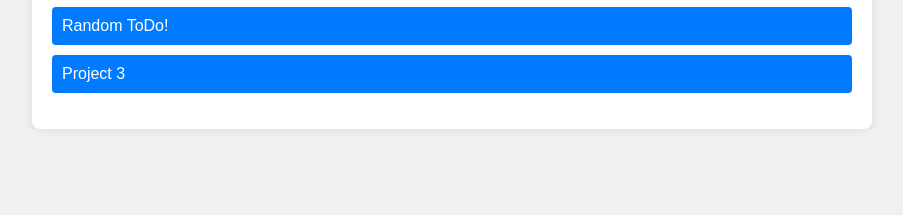
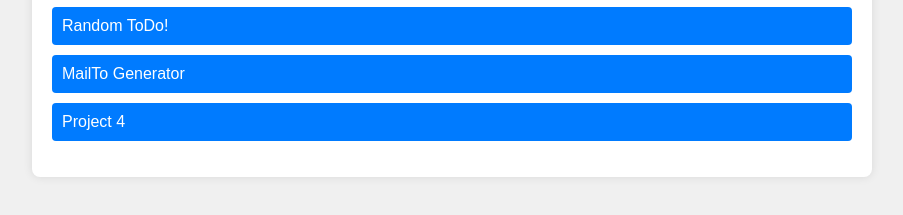
Before and after one commit to Chandramouli001/small-project, a plain HTML site: page index.html in a window 1280 px wide. Shown: the part 161-376 px from the top of the page, without its empty margins (188-1091 px from the left). Drawn offline with Linux system fonts and the light colour scheme.

Commit message:
Update index.html

```diff
--- a/index.html
+++ b/index.html
@@ -56,7 +56,8 @@
   <ul class="project-list">
     <li><a href="./rock paper scissors/index.html" class="project-link">rock paper scissors</a></li>
     <li><a href="./Random ToDo/index.html" class="project-link">Random ToDo!</a></li>
-    <li><a href="project3.html" class="project-link">Project 3</a></li>
+      <li><a href=Mailto/index.html" class="project-link">MailTo Generator</a></li>
+    <li><a href="project4.html" class="project-link">Project 4</a></li>
     <!-- Add more projects as needed -->
   </ul>
 </div>
```
